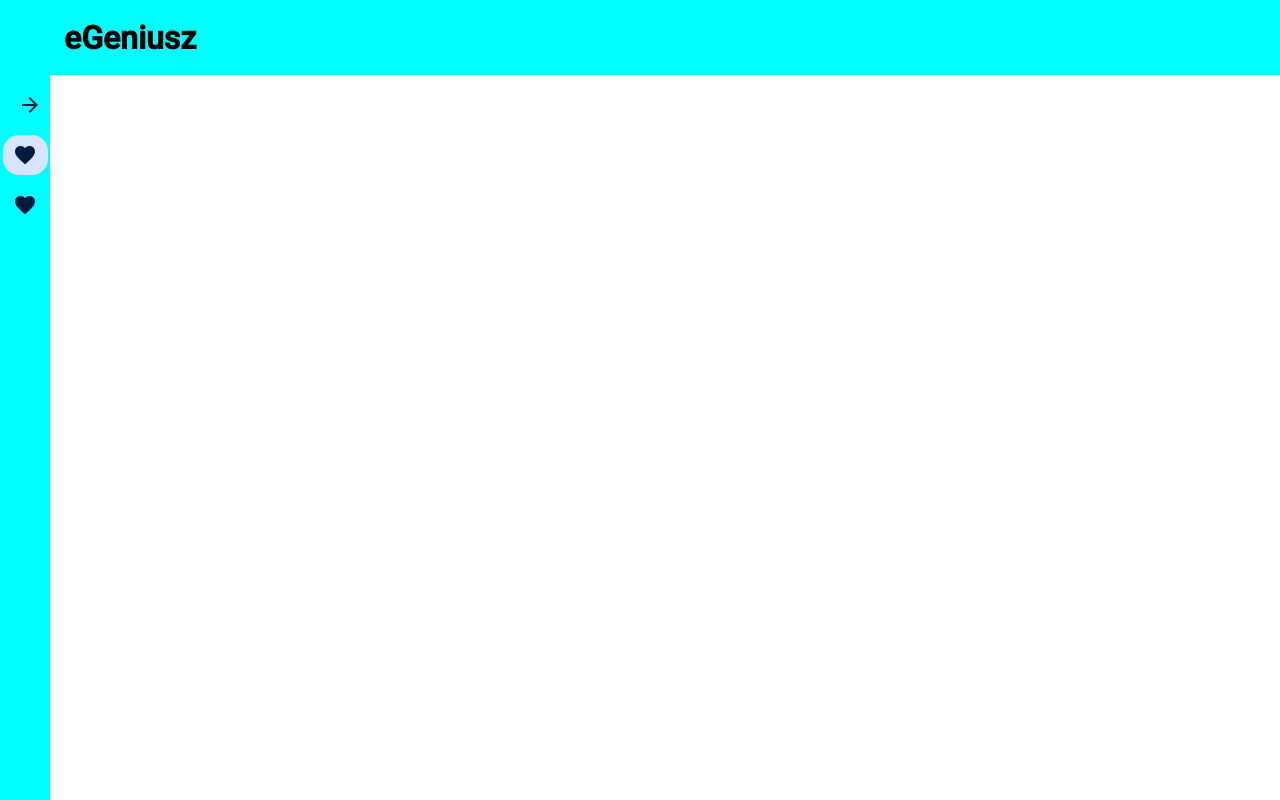
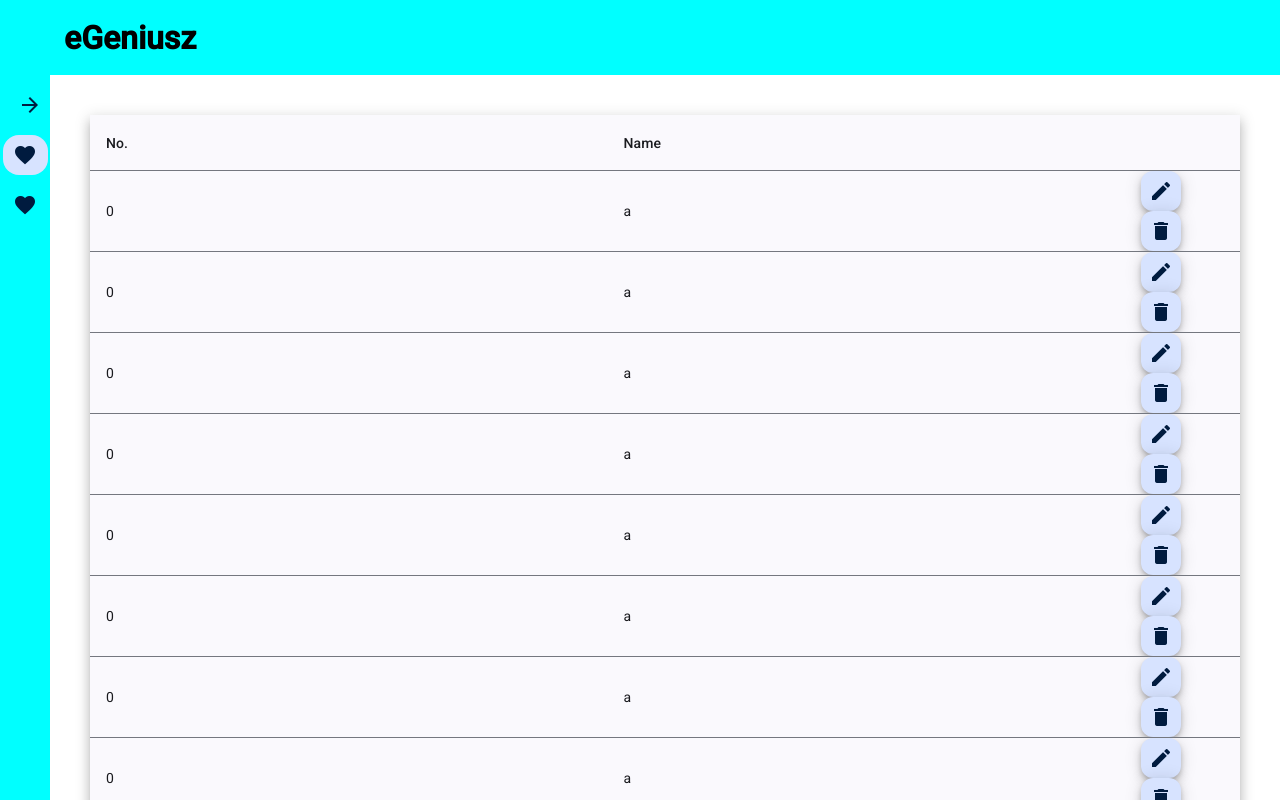
Before and after one commit to MaciejKubon/eGeniusz-app, an Angular app: page /subject in a window 1280 px wide. Shown: the top 800 px of the page. Built offline with nearby package versions, Linux system fonts and the light colour scheme.

Commit message:
create table

```diff
--- a/src/app/component/button/delete-button/delete-button.component.html
+++ b/src/app/component/button/delete-button/delete-button.component.html
@@ -1,3 +1,3 @@
-<button mat-fab aria-label="Add button">
+<button mat-mini-fab aria-label="Add button">
     <mat-icon>delete</mat-icon>
   </button>
--- a/src/app/component/button/edit-button/edit-button.component.html
+++ b/src/app/component/button/edit-button/edit-button.component.html
@@ -1,3 +1,3 @@
-<button mat-fab aria-label="Add button">
+<button mat-mini-fab aria-label="Add button">
     <mat-icon>edit</mat-icon>
   </button>
--- /dev/null
+++ b/src/app/component/table/subject-table/subject-table.component.html
@@ -0,0 +1,22 @@
+<div class="tableBox">
+<table mat-table [dataSource]="subject" class="mat-elevation-z8">
+
+    <ng-container matColumnDef="id">
+      <th mat-header-cell *matHeaderCellDef> No. </th>
+      <td mat-cell *matCellDef="let element"> {{element.id}} </td>
+    </ng-container>
+
+    <ng-container matColumnDef="name">
+      <th mat-header-cell *matHeaderCellDef> Name </th>
+      <td mat-cell *matCellDef="let element"> {{element.name}} </td>
+    </ng-container>
+
+    <ng-container matColumnDef="action">
+        <th mat-header-cell *matHeaderCellDef></th>
+        <td mat-cell *matCellDef="let element; let i = index"> <app-edit-button /> <app-delete-button  (click)="removeElement(i)"/> </td>
+      </ng-container>
+
+    <tr mat-header-row *matHeaderRowDef="displayedColumns"></tr>
+    <tr mat-row *matRowDef="let row; columns: displayedColumns;"></tr>
+  </table>
+</div>
--- /dev/null
+++ b/src/app/component/table/subject-table/subject-table.component.scss
@@ -0,0 +1,16 @@
+.tableBox {
+  width: 100%;
+}
+table {
+  width: 100%;
+}
+th,td{
+    width: 45%
+}
+th:last-of-type, td:last-of-type{
+
+    width:50px;
+}
+app-edit-button{
+    margin-right: 10px;
+}
--- /dev/null
+++ b/src/app/component/table/subject-table/subject-table.component.ts
@@ -0,0 +1,42 @@
+import { Component } from '@angular/core';
+import { subject } from '../../../interface/interface';
+import {MatTableModule} from '@angular/material/table';
+import { EditButtonComponent } from '../../button/edit-button/edit-button.component';
+import { DeleteButtonComponent } from '../../button/delete-button/delete-button.component';
+
+
+@Component({
+  selector: 'app-subject-table',
+  standalone: true,
+  imports: [MatTableModule, EditButtonComponent, DeleteButtonComponent],
+  templateUrl: './subject-table.component.html',
+  styleUrl: './subject-table.component.scss'
+})
+export class SubjectTableComponent {
+
+  subject:subject[] = [
+    {id: 0,name:'a'},
+    {id: 0,name:'a'},
+    {id: 0,name:'a'},
+    {id: 0,name:'a'},
+    {id: 0,name:'a'},
+    {id: 0,name:'a'},
+    {id: 0,name:'a'},
+    {id: 0,name:'a'},
+       {id: 0,name:'a'},
+    {id: 0,name:'a'},
+    {id: 0,name:'a'},
+    {id: 0,name:'a'},
+    {id: 0,name:'a'},
+    {id: 0,name:'a'},
+    {id: 0,name:'a'},
+    {id: 0,name:'a'},
+  ];
+  displayedColumns: string[] = ['id', 'name', 'action'];
+
+  removeElement(id:number){
+    this.subject.splice(id,1);
+
+  }
+
+}
--- a/src/app/interface/interface.ts
+++ b/src/app/interface/interface.ts
@@ -1,4 +1,5 @@
 export interface subject{
     id: number;
     name:string;
+    change?:boolean;
 }
--- a/src/app/page/subject/subject.component.html
+++ b/src/app/page/subject/subject.component.html
@@ -1,4 +1,4 @@
 <section>
-    <app-header (position)="changeNavPosition($event)"/>
-    <app-navbar [navPosition]="navPosition"/>
+  <app-header (position)="changeNavPosition($event)" />
+  <div><app-navbar [navPosition]="navPosition" /> <app-subject-table /></div>
 </section>
--- a/src/app/page/subject/subject.component.scss
+++ b/src/app/page/subject/subject.component.scss
@@ -0,0 +1,19 @@
+section {
+  display: flex;
+  flex-wrap: wrap;
+}
+app-header {
+  width: 100%;
+}
+div {
+  width: 100%;
+  display: flex;
+}
+app-subject-table {
+  margin: 40px;
+  width: 100%;
+}
+app-navbar{
+  z-index: 2;
+
+}
--- a/src/app/page/subject/subject.component.ts
+++ b/src/app/page/subject/subject.component.ts
@@ -1,12 +1,12 @@
 import { Component } from '@angular/core';
-import { subject } from '../../interface/interface';
 import { HeaderComponent } from '../../component/header/header.component';
 import { NavbarComponent } from '../../component/navbar/navbar.component';
+import { SubjectTableComponent } from '../../component/table/subject-table/subject-table.component';
 
 @Component({
   selector: 'app-subject',
   standalone: true,
-  imports: [HeaderComponent, NavbarComponent],
+  imports: [HeaderComponent, NavbarComponent, SubjectTableComponent],
   templateUrl: './subject.component.html',
   styleUrl: './subject.component.scss'
 })
```
Also changed, not shown: 1 other file (tests, documents, lock files or other folders).
